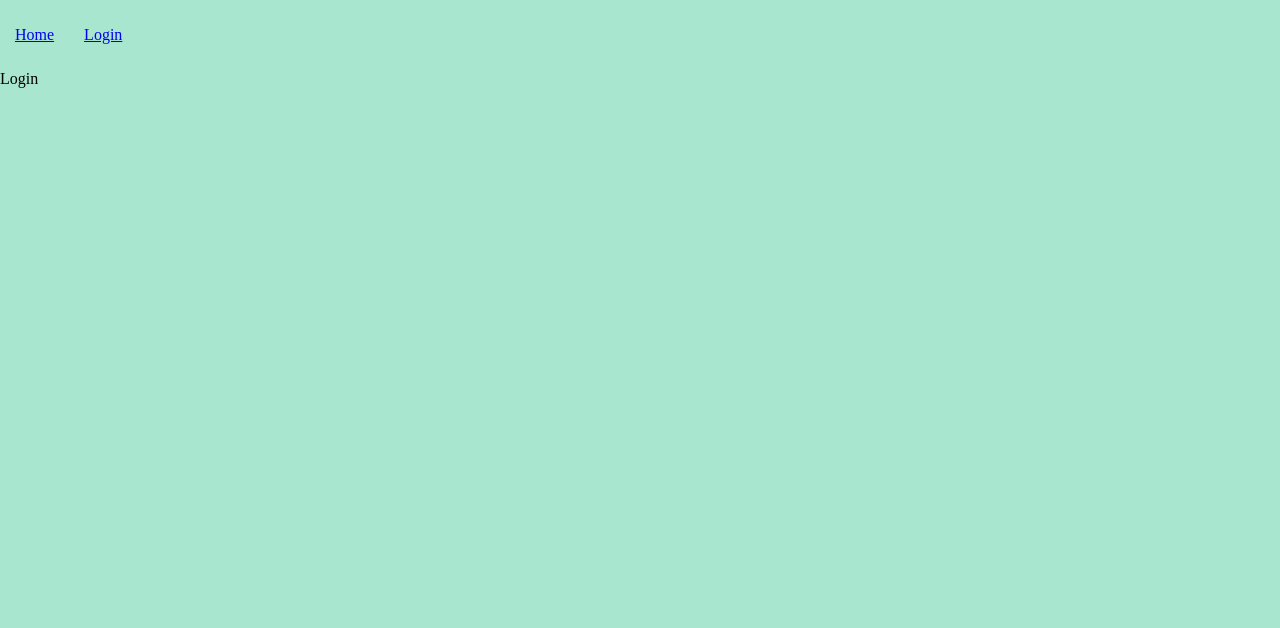
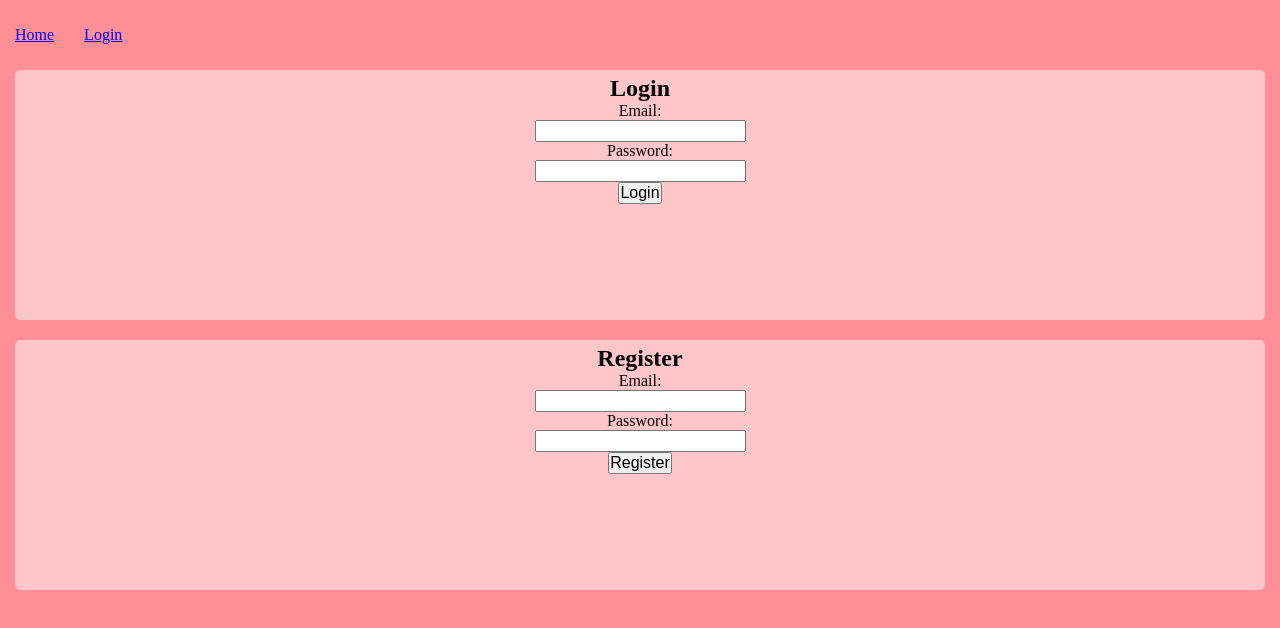
Before and after one commit to mbrady712/guess-number, a React (Create React App) app in the folder client/: page /login in a window 1280 px wide. Shown: the top 628 px of the page. Built offline with nearby package versions, Linux system fonts and the light colour scheme; the HTML template or start-up script is replaced by a standard one.

Commit message:
Added structure to login page

```diff
--- a/client/src/App.css
+++ b/client/src/App.css
@@ -224,3 +224,21 @@ form{
 .home{
   text-align: center;
 }
+
+.auth{
+  padding: 0 15px 0 15px;
+  height: 100vh;
+}
+
+#login, #register{
+  height:30%;
+  background-color: black;
+  border-radius: 5px;
+  height:30%;
+  background-color: rgba(255,255,255, .5);
+  text-align: center;
+}
+
+#register{
+  margin-top: 20px;
+}
--- a/client/src/pages/login.js
+++ b/client/src/pages/login.js
@@ -1,5 +1,26 @@
 export const Login = () => {
     return (
-        <div>Login</div>
+        <div className="auth">
+            <form id="login">
+                <h2>Login</h2>
+                <div>Email:</div>
+                <input type="text"/>
+                <br/>
+                <div>Password:</div>
+                <input type="text"/>
+                <br/>
+                <button type="submit">Login</button>
+            </form>
+            <form id="register">
+                <h2>Register</h2>
+                <div>Email:</div>
+                <input type="text"/>
+                <br/>
+                <div>Password:</div>
+                <input type="text"/>
+                <br/>
+                <button type="submit">Register</button>
+            </form>
+        </div>
     );
 };
```
